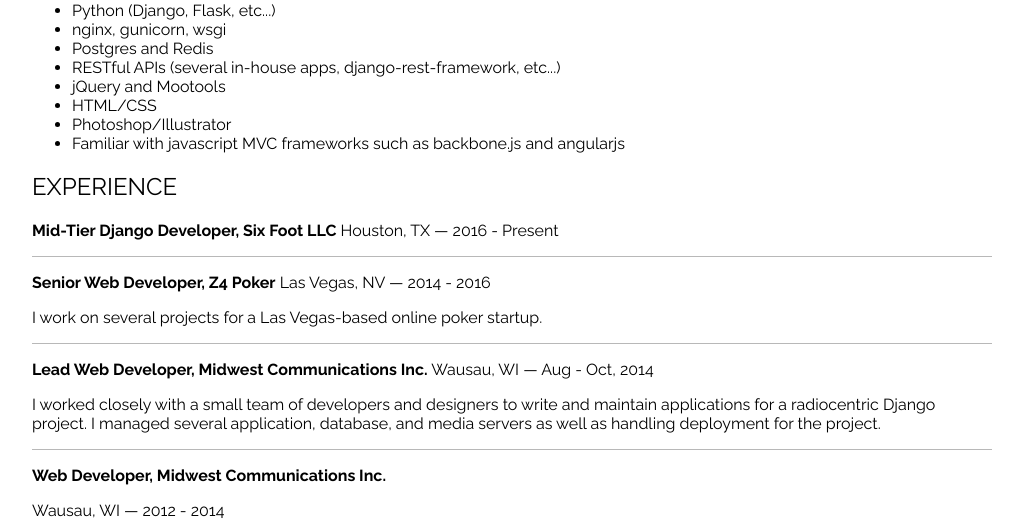
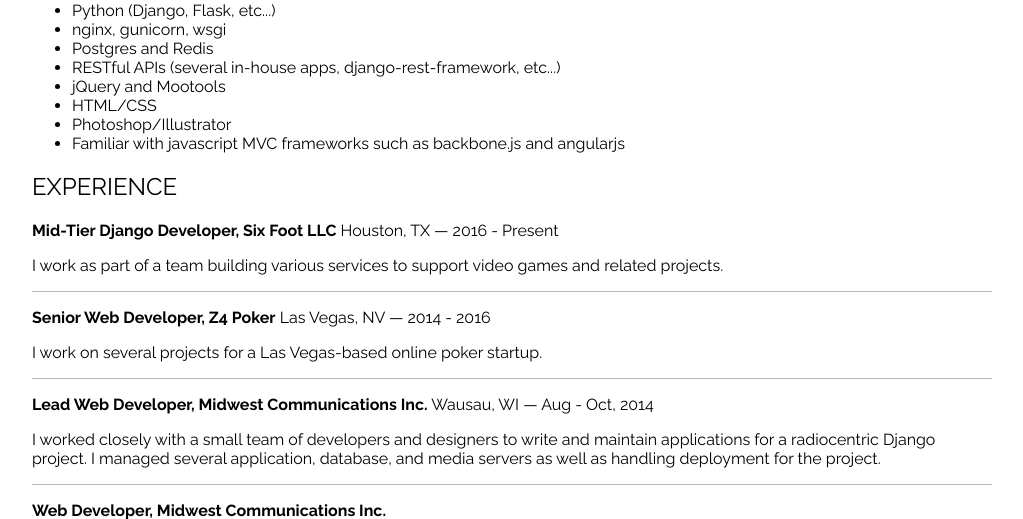
Before and after one commit to jakealstad/jalstad.com, a Flask app: page /resume/ in a window 1280 px wide. Shown: the part 326-845 px from the top of the page, without its empty margins (128-1151 px from the left). Run offline with Flask 2, Linux system fonts and the light colour scheme.

Commit message:
update location

```diff
--- a/templates/index.html
+++ b/templates/index.html
@@ -2,7 +2,7 @@
 <html>
 	<head>
 		<title>Jake Alstad - Python, Django Developer</title>
-		<meta name="description" content="The personal site of Jake Alstad, a Web Developer and Designer living in Las Vegas, Nevada. I love Python, Django, Flask, and other open source software." />
+		<meta name="description" content="The personal site of Jake Alstad, a Web Developer and Designer living in Houston, TX. I love Python, Django, Flask, and other open source software." />
 		<meta name="viewport" content="width=device-width">
 		<link href="{{ url_for('static', filename='css/normalize.css') }}" rel="stylesheet">
 		<link href="{{ url_for('static', filename='css/global.css') }}" rel="stylesheet">
--- a/templates/resume.html
+++ b/templates/resume.html
@@ -2,7 +2,7 @@
 <html>
     <head>
         <title>Jake Alstad - Python, Django Developer</title>
-        <meta name="description" content="The personal site of Jake Alstad, a Web Developer and Designer living in Wausau, Wisconsin. I love Python, Django, Flask, and other open source software." />
+        <meta name="description" content="The personal site of Jake Alstad, a Web Developer and Designer living in Houston, TX. I love Python, Django, Flask, and other open source software." />
         <meta name="viewport" content="width=device-width">
         <link href="{{ url_for('static', filename='css/normalize.css') }}" rel="stylesheet">
         <link href="{{ url_for('static', filename='css/global.css') }}" rel="stylesheet">
@@ -37,6 +37,8 @@ I am a passionate developer who loves clean, efficient code. I have great writte
 ## EXPERIENCE
 **Mid-Tier Django Developer, Six Foot LLC**
 Houston, TX — 2016 - Present
+
+I work as part of a team building various services to support video games and related projects.
 
 ***
 
```
